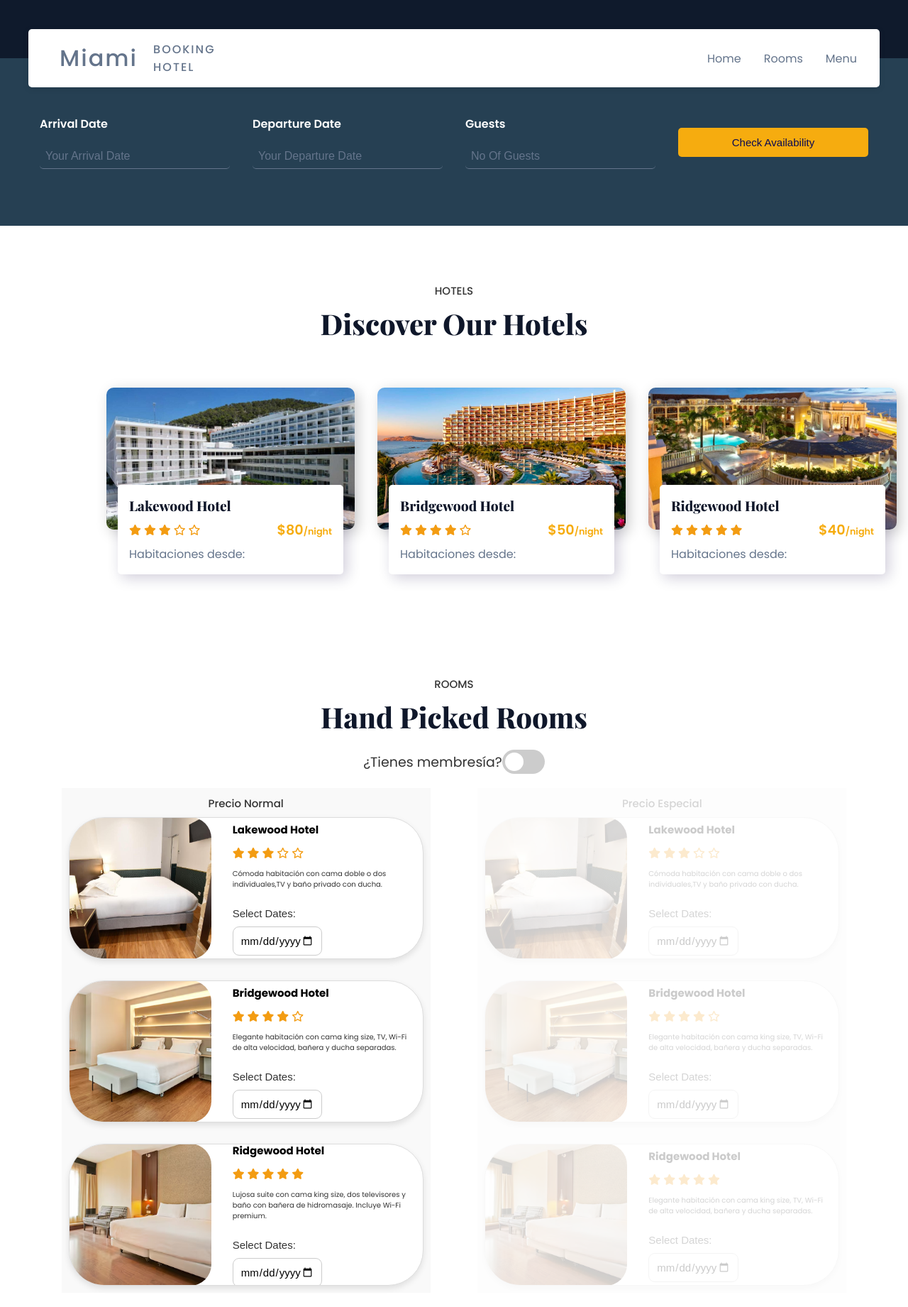
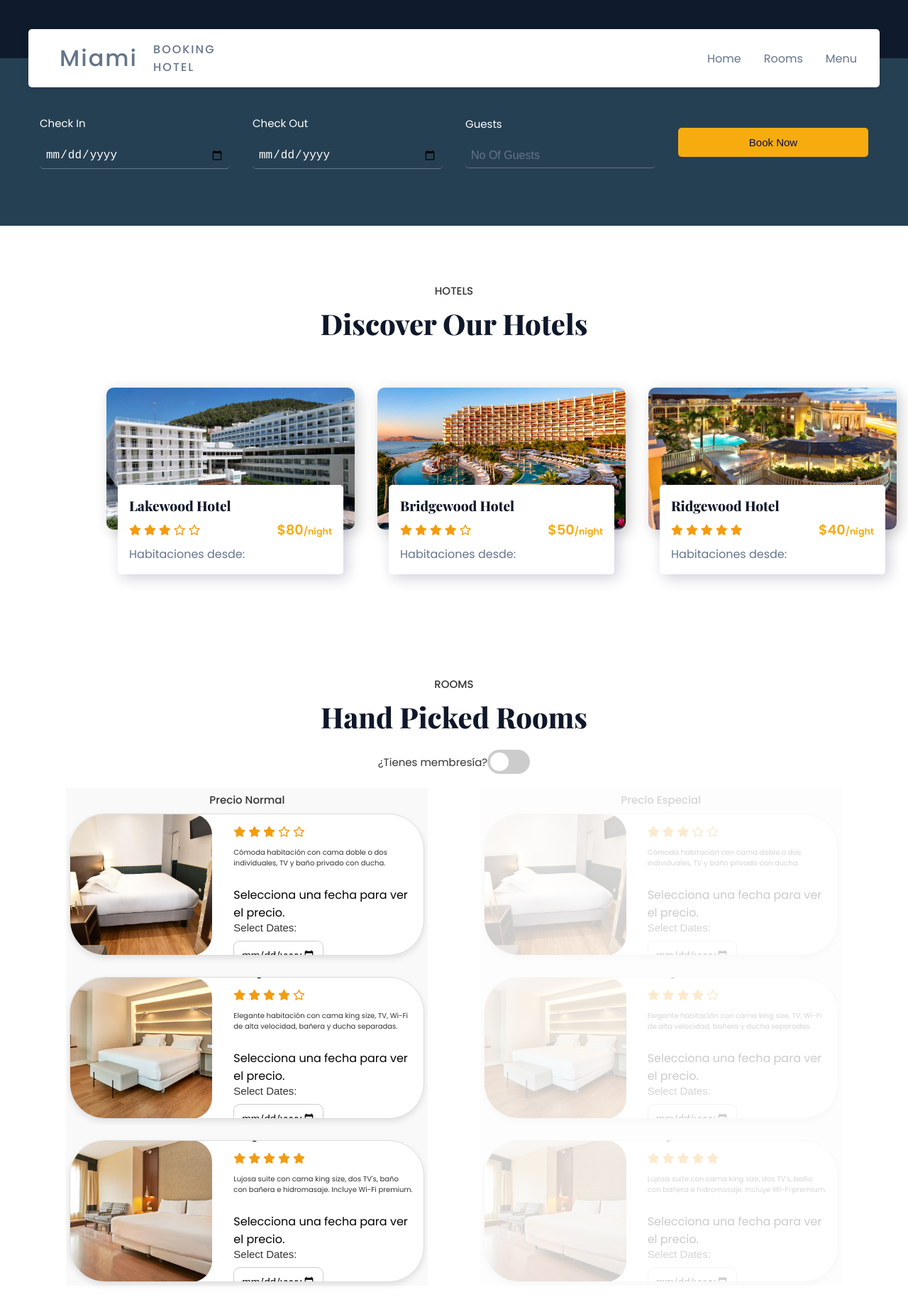
Before and after one commit to CarliCG/Desafio-Reservaci-n-de-Hoteles-Tipti, a website: page index.html in a window 1280 px wide. Shown: the whole page at 71% size. Drawn offline with nearby package versions, Linux system fonts and the light colour scheme.

Commit message:
Funciona el calendario del hotel/se modifica el check in and out

```diff
--- a/index.html
+++ b/index.html
@@ -38,21 +38,22 @@
         <div class="section__container booking__container">
             <form action="/">
                 <div class="input__group">
-                    <label for="arrival">Arrival Date</label>
-                    <input type="text" placeholder="Your Arrival Date" />
+                    <label for="arrival">Check In</label>
+                    <input type="date" id="arrival" name="arrival" placeholder="Your Arrival Date" />
                 </div>
                 <div class="input__group">
-                    <label for="departure">Departure Date</label>
-                    <input type="text" placeholder="Your Departure Date" />
+                    <label for="departure">Check Out</label>
+                    <input type="date" id="departure" name="departure" placeholder="Your Departure Date" />
                 </div>
                 <div class="input__group">
                     <label for="guests">Guests</label>
-                    <input type="text" placeholder="No Of Guests" />
+                    <input type="number" id="guests" name="guests" placeholder="No Of Guests" />
                 </div>
-                <button class="btn">Check Availability</button>
+                <button class="btn">Book Now</button>
             </form>
         </div>
     </section>
+
     <!-- Contenedor de Hoteles -->
     <section class="room__container" id="room">
         <p class="section-subheader">HOTELS</p>
@@ -124,7 +125,9 @@
             <span class="slider"></span>
         </label>
     </div>
+
     <!-- Lakewood Hotel Card -->
+
     <div class="container_hotel">
         <section id="normalSection" class="hotel-cards">
             <p class="section-subheader">Precio Normal</p>
@@ -142,12 +145,14 @@
                             <i class="far fa-star"></i>
                         </div>
                         <p class="descripcion">
-                            Cómoda habitación con cama doble o dos individuales,TV y
-                            baño privado con ducha.</p>
+                            Cómoda habitación con cama doble o dos individuales, TV y baño privado con ducha.
+                        </p>
                         <br>
                         <!-- Selector de Fechas -->
-                        <label for="lakewood-dates" class="date-label">Select Dates:</label>
-                        <input type="date" id="lakewood-dates" name="lakewood-dates" class="date-input">
+                        <p class="price-display" id="price-display-1">Selecciona una fecha para ver el precio.</p>
+                        <label for="lakewood-dates-1" class="date-label">Select Dates:</label>
+                        <input type="date" id="lakewood-dates-1" name="lakewood-dates" class="date-input"
+                            data-price-display="price-display-1">
                     </div>
                 </div>
                 <!-- Bridgewood Hotel Card -->
@@ -164,11 +169,14 @@
                         </div>
                         <p class="descripcion">
                             Elegante habitación con cama king size, TV, Wi-Fi de alta velocidad, bañera y ducha
-                            separadas.</p>
+                            separadas.
+                        </p>
                         <br>
                         <!-- Selector de Fechas -->
-                        <label for="lakewood-dates" class="date-label">Select Dates:</label>
-                        <input type="date" id="lakewood-dates" name="lakewood-dates" class="date-input">
+                        <p class="price-display" id="price-display-2">Selecciona una fecha para ver el precio.</p>
+                        <label for="lakewood-dates-2" class="date-label">Select Dates:</label>
+                        <input type="date" id="lakewood-dates-2" name="lakewood-dates" class="date-input"
+                            data-price-display="price-display-2">
                     </div>
                 </div>
                 <!-- Ridgewood Hotel Card -->
@@ -184,17 +192,21 @@
                             <i class="fas fa-star"></i>
                         </div>
                         <p class="descripcion">
-                            Lujosa suite con cama king size, dos televisores y baño con bañera de
-                            hidromasaje. Incluye Wi-Fi premium.
+                            Lujosa suite con cama king size, dos TV's, baño con bañera e hidromasaje. Incluye Wi-Fi
+                            premium.
                         </p>
                         <br>
                         <!-- Selector de Fechas -->
-                        <label for="lakewood-dates" class="date-label">Select Dates:</label>
-                        <input type="date" id="lakewood-dates" name="lakewood-dates" class="date-input">
+                        <p class="price-display" id="price-display-3">Selecciona una fecha para ver el precio.</p>
+                        <label for="lakewood-dates-3" class="date-label">Select Dates:</label>
+                        <input type="date" id="lakewood-dates-3" name="lakewood-dates" class="date-input"
+                            data-price-display="price-display-3">
                     </div>
                 </div>
             </div>
         </section>
+
+
 
     <!-- Contenedor de las habitaciones de hotel Precio especial-->
     <section id="specialSection" class="hotel-cards2">
@@ -213,12 +225,14 @@
                         <i class="far fa-star"></i>
                     </div>
                     <p class="descripcion">
-                            Cómoda habitación con cama doble o dos individuales,TV y baño privado con ducha.</p>
+                        Cómoda habitación con cama doble o dos individuales, TV y baño privado con ducha.
+                    </p>
                     <br>
-
                     <!-- Selector de Fechas -->
-                        <label for="lakewood-dates" class="date-label">Select Dates:</label>
-                        <input type="date" id="lakewood-dates" name="lakewood-dates" class="date-input">
+                    <p class="price-display" id="price-display-4">Selecciona una fecha para ver el precio.</p>
+                    <label for="lakewood-dates-4" class="date-label">Select Dates:</label>
+                    <input type="date" id="lakewood-dates-4" name="lakewood-dates" class="date-input"
+                        data-price-display="price-display-4">
                 </div>
             </div>
             <!-- Bridgewood Hotel Card -->
@@ -234,12 +248,14 @@
                         <i class="far fa-star"></i>
                     </div>
                     <p class="descripcion">
-                            Elegante habitación con cama king size, TV, Wi-Fi de alta velocidad, bañera y ducha
-                            separadas.</p>
+                        Elegante habitación con cama king size, TV, Wi-Fi de alta velocidad, bañera y ducha separadas.
+                    </p>
                     <br>
                     <!-- Selector de Fechas -->
-                        <label for="lakewood-dates" class="date-label">Select Dates:</label>
-                        <input type="date" id="lakewood-dates" name="lakewood-dates" class="date-input">
+                    <p class="price-display" id="price-display-5">Selecciona una fecha para ver el precio.</p>
+                    <label for="lakewood-dates-5" class="date-label">Select Dates:</label>
+                    <input type="date" id="lakewood-dates-5" name="lakewood-dates" class="date-input"
+                        data-price-display="price-display-5">
                 </div>
             </div>
             <!-- Ridgewood Hotel Card -->
@@ -255,17 +271,19 @@
                         <i class="fas fa-star"></i>
                     </div>
                     <p class="descripcion">
-                            Elegante habitación con cama king size, TV, Wi-Fi de alta velocidad, bañera y ducha
-                            separadas.</p>
+                        Lujosa suite con cama king size, dos TV's, baño con bañera e hidromasaje. Incluye Wi-Fi premium.
+                    </p>
                     <br>
-
                     <!-- Selector de Fechas -->
-                        <label for="lakewood-dates" class="date-label">Select Dates:</label>
-                        <input type="date" id="lakewood-dates" name="lakewood-dates" class="date-input">
+                    <p class="price-display" id="price-display-6">Selecciona una fecha para ver el precio.</p>
+                    <label for="lakewood-dates-6" class="date-label">Select Dates:</label>
+                    <input type="date" id="lakewood-dates-6" name="lakewood-dates" class="date-input"
+                        data-price-display="price-display-6">
                 </div>
             </div>
         </div>
     </section>
+
     </div>
     <!--
         <footer class="footer">
--- a/main.js
+++ b/main.js
@@ -50,3 +50,28 @@ function toggleContent() {
 window.onload = function() {
   toggleContent();
 };
+//Funcionalidad del calendario de las tarjetas de habitaciones
+function updatePrice(event) {
+  const dateInput = event.target;
+  const selectedDate = new Date(dateInput.value);
+  const dayOfWeek = selectedDate.getDay(); // 0 = Domingo, 1 = Lunes, ..., 6 = Sábado
+
+  let price;
+
+  if (dayOfWeek === 0 || dayOfWeek === 6) {
+      // Sábado o Domingo
+      price = "$80";
+  } else {
+      // Lunes a Viernes
+      price = "$100";
+  }
+
+  const priceDisplayId = dateInput.getAttribute('data-price-display');
+  const priceDisplay = document.getElementById(priceDisplayId);
+  priceDisplay.textContent = `Precio: ${price} por noche.`;
+}
+
+// Añadir el evento a todos los inputs de fecha
+document.querySelectorAll('.date-input').forEach(input => {
+  input.addEventListener('change', updatePrice);
+});
--- a/styles/style-room-cards.css
+++ b/styles/style-room-cards.css
@@ -39,12 +39,12 @@
 }
 /* titulo de membresia */
 .label-text {
-  font-size: 19px;
+  font-size: 15px;
   color: #333;
   text-align: center;
 }
 .input__group label {
-    font-weight: 600;
+  font-size: 15px;
     color: var(--white);
   }
 /* Estilo para la sección opaca y deshabilitada */
@@ -71,7 +71,7 @@
 
   .hotel-cards,
   .hotel-cards2 {
-    padding: 10px;
+    padding: 5px;
     background-color: #f9f9f9;
     transition: opacity 0.3s ease, pointer-events 0.3s ease;
 
```
Lines whose indentation alone changed are shown as unchanged.
